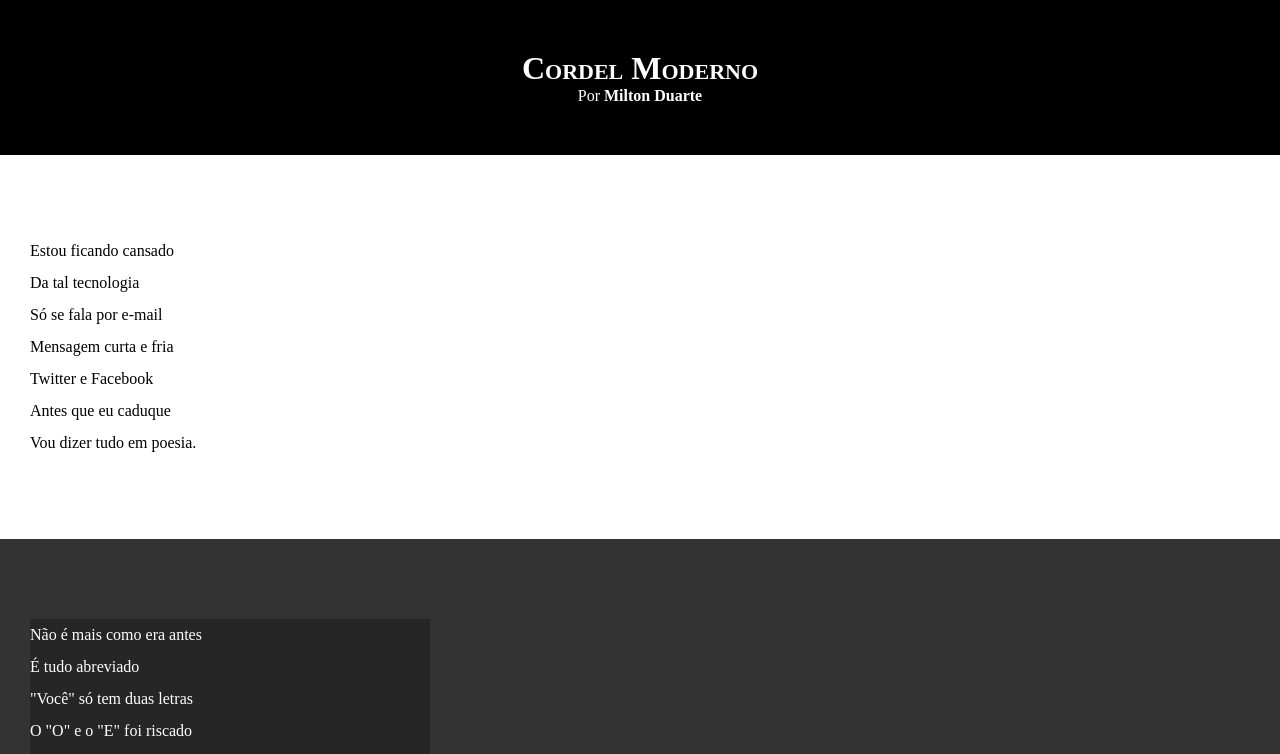
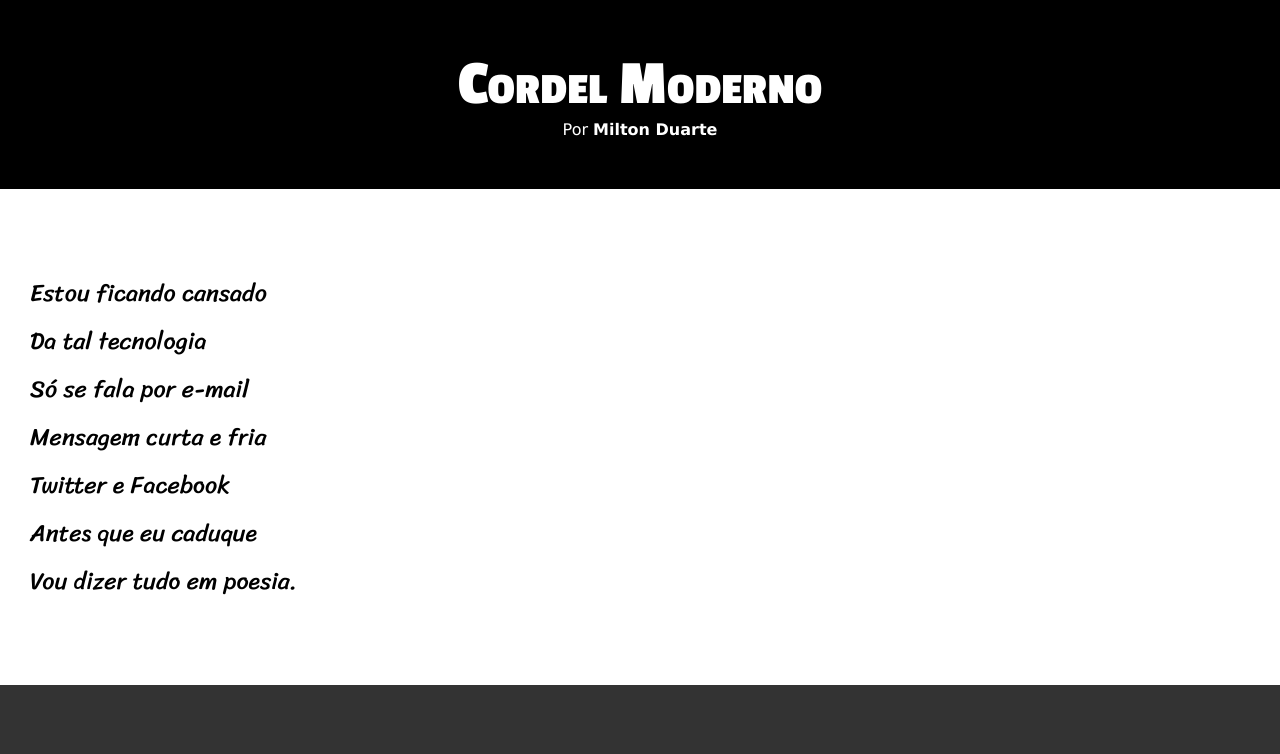
Before and after one commit to araujokevin/html-css, a plain HTML site: page desafios/d012/index.html in a window 1280 px wide. Shown: the top 754 px of the page. Drawn offline with Linux system fonts and the light colour scheme.

Commit message:
Update styles.css

```diff
--- a/desafios/d012/css/styles.css
+++ b/desafios/d012/css/styles.css
@@ -1,4 +1,11 @@
 @charset "UTF-8";
+
+:root {
+    --fonte1:Verdana, Geneva, Tahoma, sans-serif;
+    --fonte2:'Passion One', serif;
+    --fonte3:'Sriracha', serif;
+
+}
 
 * {
     margin: 0;
@@ -8,6 +15,7 @@
 html, body {
     min-height: 100vh;
     background-color: darkgray;
+    font-family: var(--fonte1);
 }
 
 header {
@@ -18,7 +26,9 @@ header {
 
 header > h1 {
     padding-top: 50px;
+    font-size: 4rem;
     font-variant: small-caps;
+    font-family: var(--fonte2);
 }
 
 header > p {
@@ -40,6 +50,8 @@ section {
     padding-bottom: 10vh;
     line-height: 2em;
     padding-left: 30px;
+    font-size: 1.5rem;
+    font-family: var(--fonte3);
 }
 
 section.normal {
@@ -50,11 +62,13 @@ section.normal {
 section.imagem {
     background-color: rgb(51, 51, 51);
     color: white;
+
 }
 
 section.imagem > p {
-    width: 400px;
+    display: inline-block;
     background-color: rgba(0, 0, 0, 0.25);
+    padding: 8px;
 }
 
 footer {
--- a/desafios/d012/index.html
+++ b/desafios/d012/index.html
@@ -4,7 +4,13 @@
     <meta charset="UTF-8" />
     <meta name="viewport" content="width=device-width, initial-scale=1.0" />
     <title>Cordel Moderno</title>
-    <link rel="stylesheet" href="css/styles.css">
+    <link rel="stylesheet" href="css/styles.css" />
+    <link rel="preconnect" href="https://fonts.googleapis.com" />
+    <link rel="preconnect" href="https://fonts.gstatic.com" crossorigin />
+    <link
+      href="https://fonts.googleapis.com/css2?family=Passion+One:wght@400;700;900&family=Sriracha&display=swap"
+      rel="stylesheet"
+    />
   </head>
   <body>
     <header>
```
